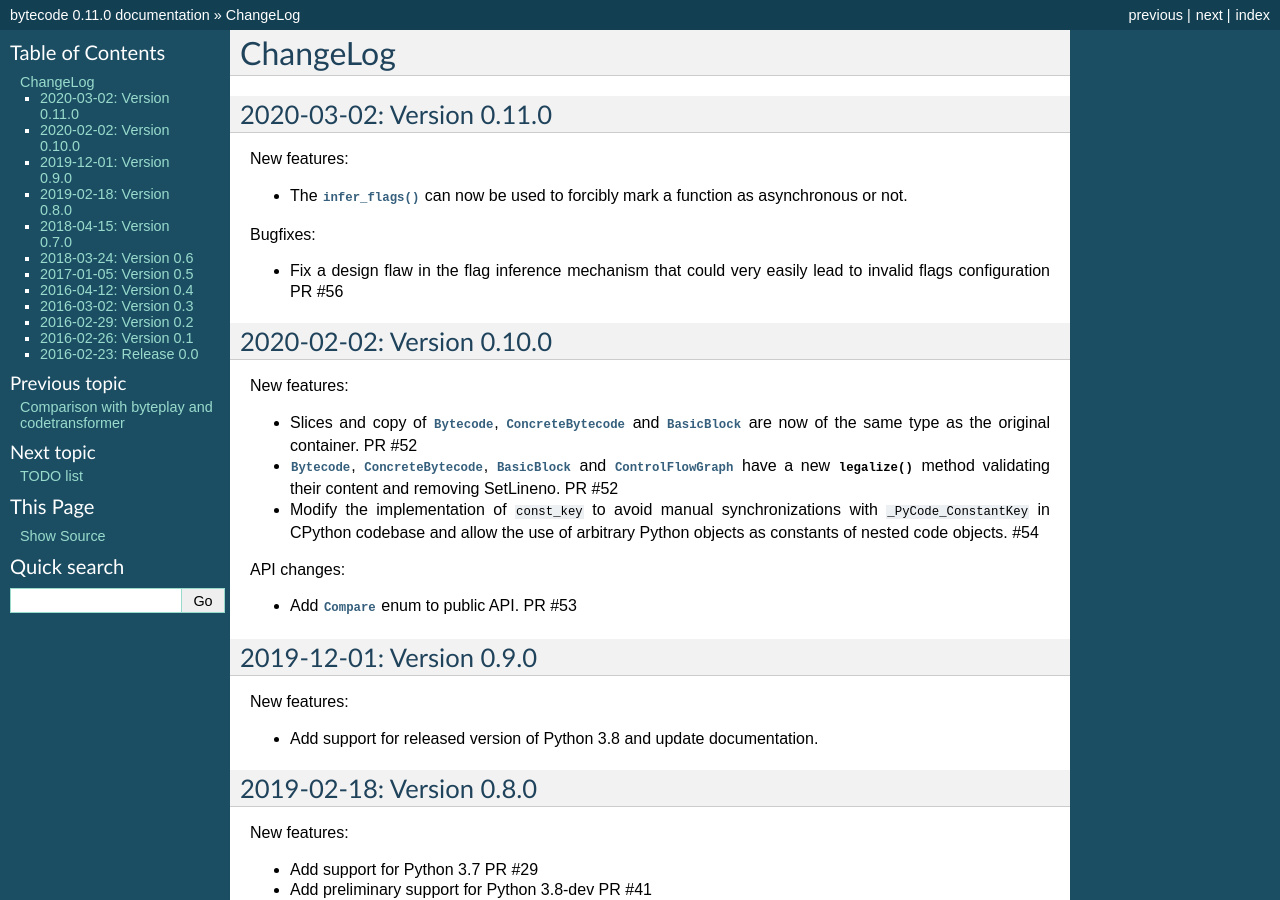
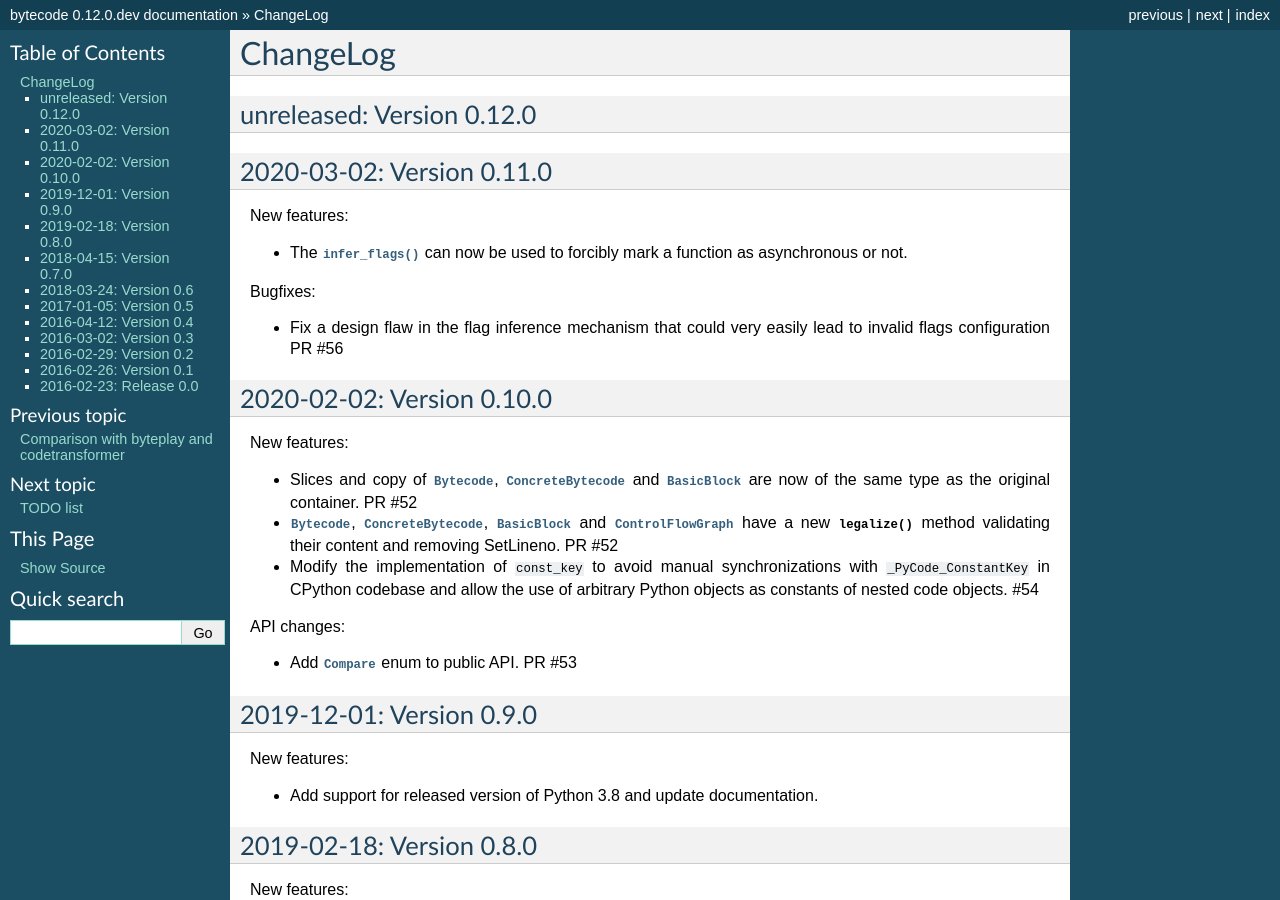
Before and after one commit to MatthieuDartiailh/bytecode, a Sphinx documentation site: the page built from doc/changelog.rst, in a window 1280 px wide and 900 px high. Built offline with Sphinx 7.4.7, drawn with Linux system fonts in a browser that asks for light colours; some of the changed text lies outside the part shown.

Commit message:
post-release

```diff
--- a/bytecode/__init__.py
+++ b/bytecode/__init__.py
@@ -1,4 +1,4 @@
-__version__ = '0.11.0'
+__version__ = '0.12.0.dev'
 
 __all__ = ['Label', 'Instr', 'SetLineno', 'Bytecode',
            'ConcreteInstr', 'ConcreteBytecode',
--- a/doc/changelog.rst
+++ b/doc/changelog.rst
@@ -1,5 +1,9 @@
 ChangeLog
 =========
+
+unreleased: Version 0.12.0
+--------------------------
+
 
 2020-03-02: Version 0.11.0
 --------------------------
--- a/doc/conf.py
+++ b/doc/conf.py
@@ -52,7 +52,7 @@ copyright = u'2016-2020, Victor Stinner'
 #
 # The short X.Y version.
 # The full version, including alpha/beta/rc tags.
-version = release = '0.11.0'
+version = release = '0.12.0.dev'
 
 
 # The language for content autogenerated by Sphinx. Refer to documentation
--- a/setup.py
+++ b/setup.py
@@ -25,7 +25,7 @@
 #  - git commit -a -m "post-release"
 #  - git push
 
-VERSION = '0.11.0'
+VERSION = '0.12.0.dev'
 
 DESCRIPTION = 'Python module to generate and modify bytecode'
 CLASSIFIERS = [
```
